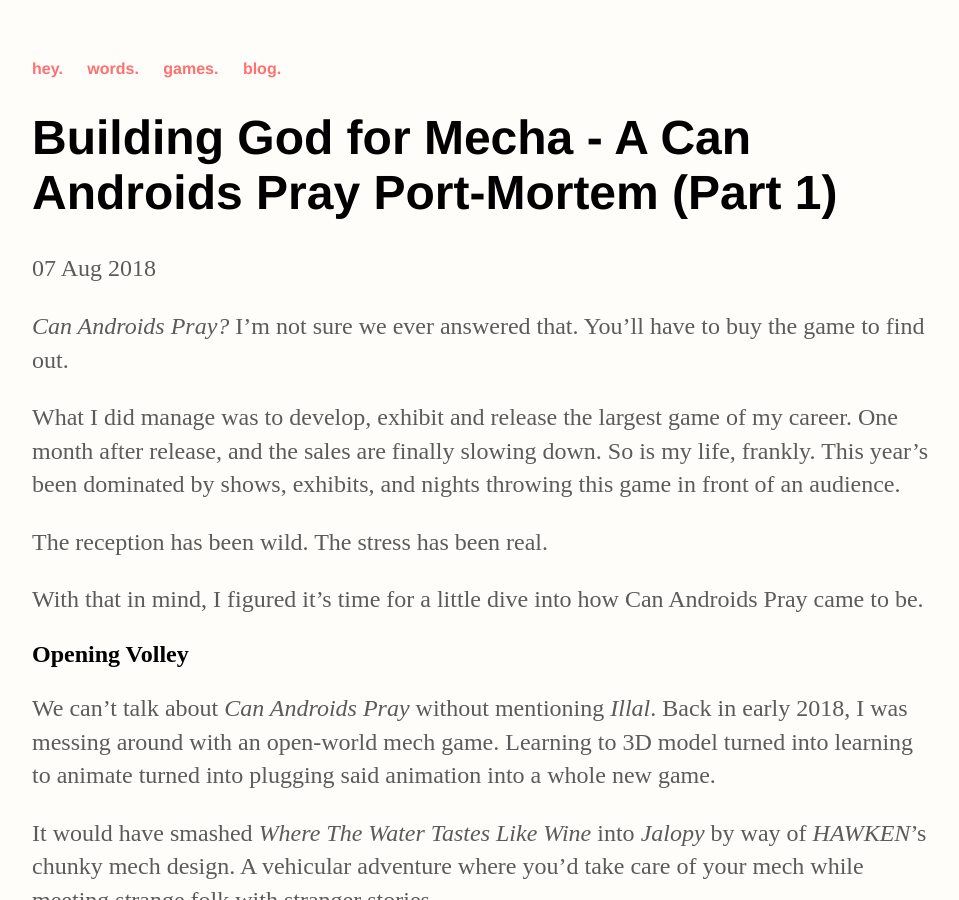
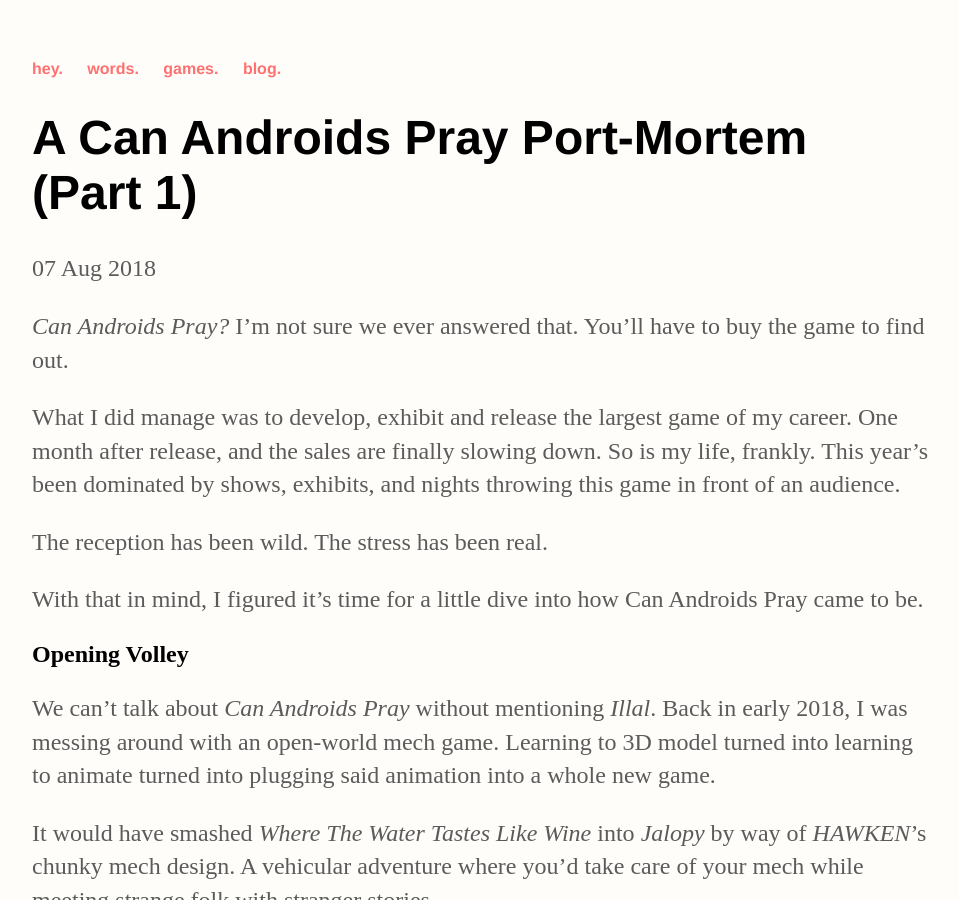
Before and after one commit to ScarletCatalie/ScarletCatalie.github.io, a Jekyll site: the page built from _posts/2018-08-07-can-androids-pray-post-mortem-one.md, in a window 1280 px wide and 900 px high. Shown: the whole window, without its empty margins (160-1119 px from the left). Built offline with Jekyll 4.4.1, drawn with Linux system fonts in a browser that asks for light colours.

Commit message:
Update 2018-08-07-can-androids-pray-post-mortem-one.md

```diff
--- a/_posts/2018-08-07-can-androids-pray-post-mortem-one.md
+++ b/_posts/2018-08-07-can-androids-pray-post-mortem-one.md
@@ -1,6 +1,6 @@
 ---
 layout: post
-title: Building God for Mecha - A Can Androids Pray Port-Mortem (Part 1)
+title:  A Can Androids Pray Port-Mortem (Part 1)
 date: 2018-08-07
 ---
 
```
